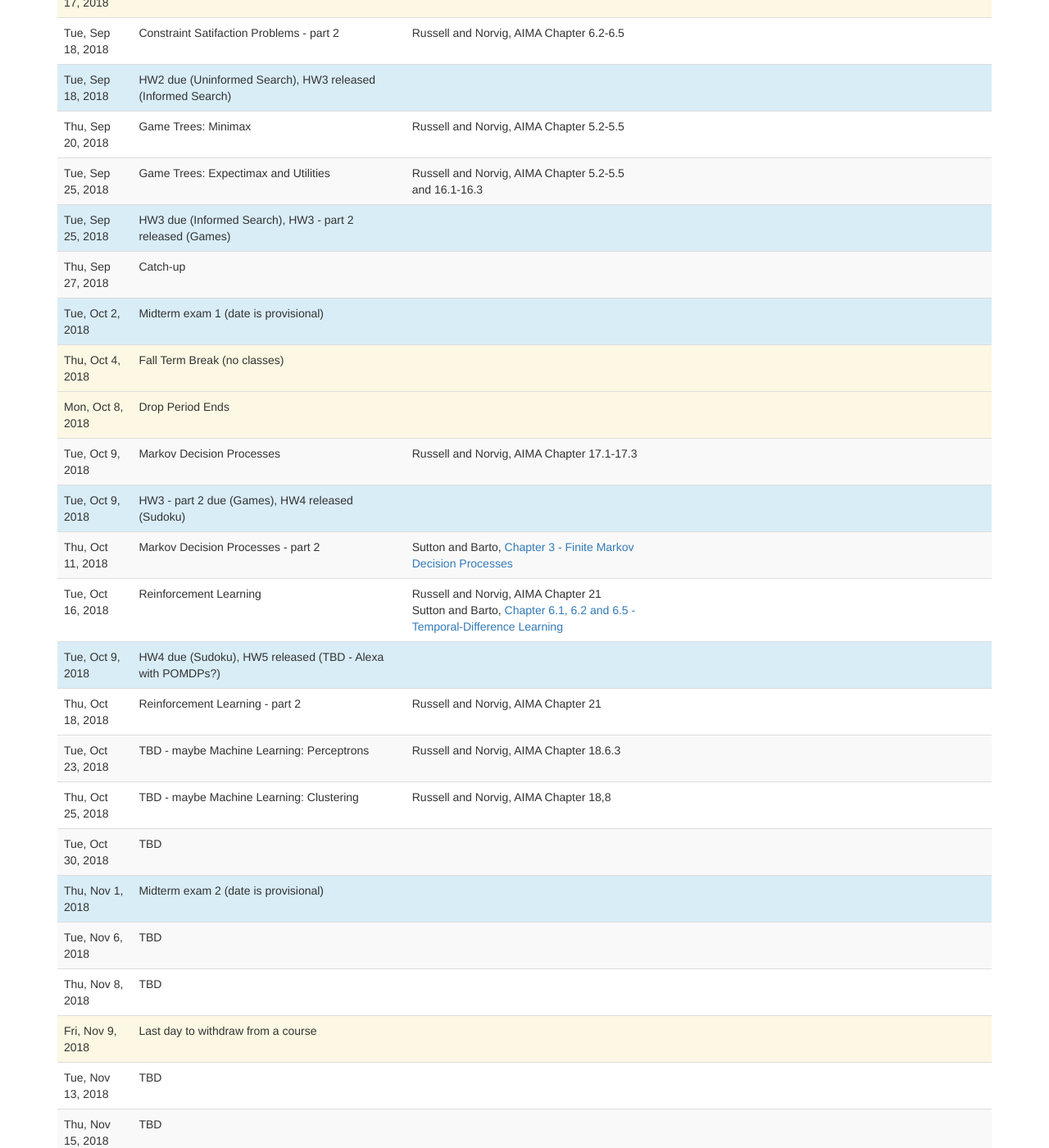
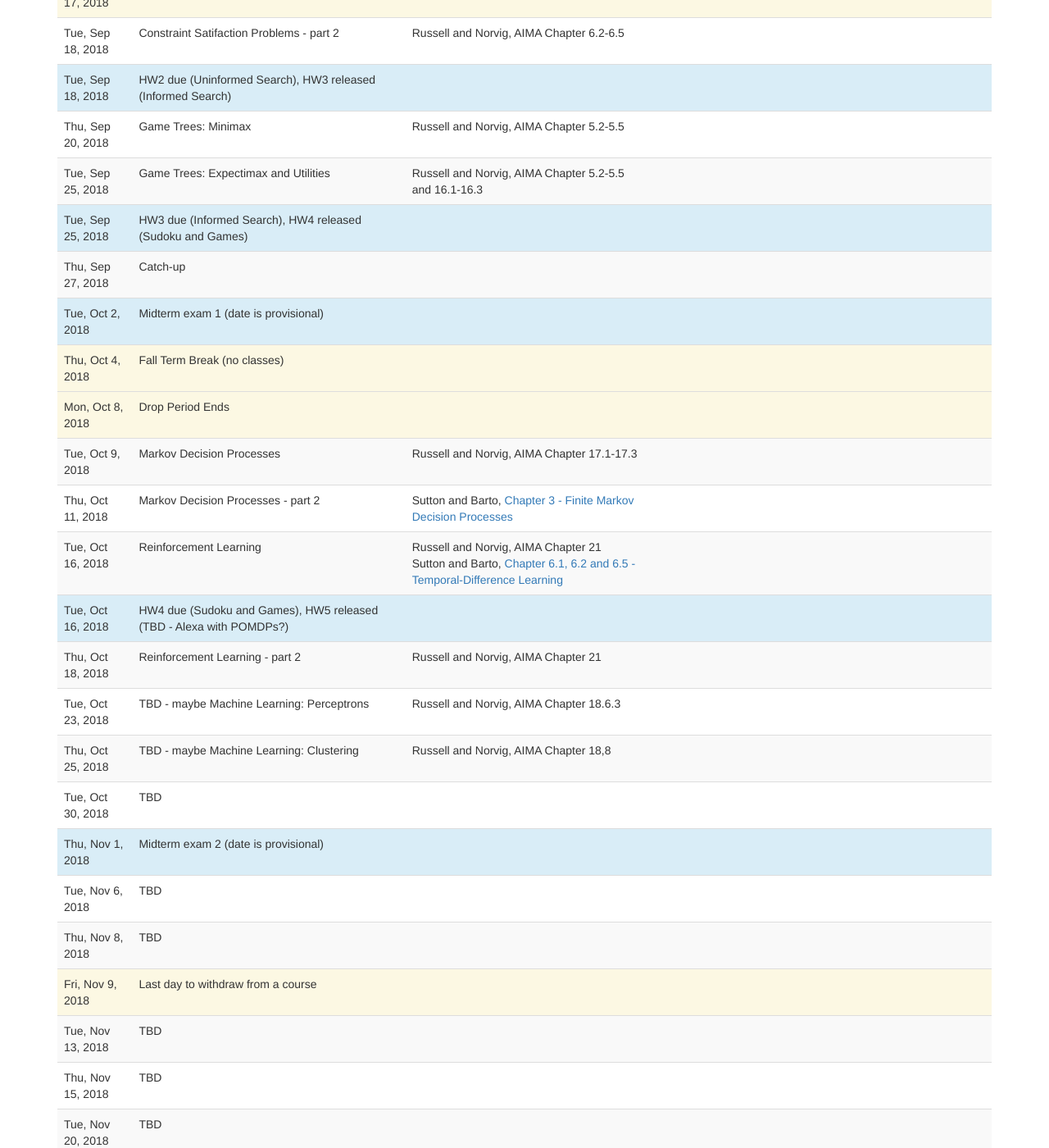
Before and after one commit to artificial-intelligence-class/artificial-intelligence-class.github.io, a Jekyll site: the page built from lectures.md, in a window 1280 px wide and 1400 px high, scrolled down 942 px. Shown: the whole window at 82% size. Built offline with Jekyll 4.4.1, drawn with Linux system fonts in a browser that asks for light colours; nearby versions of some CDN libraries; a script that is not in the unit is left out.

Commit message:
Update schedule for hw3 and hw4 (temporary solution).

```diff
--- a/_data/lectures.yaml
+++ b/_data/lectures.yaml
@@ -154,7 +154,7 @@
       optional: false
 -
   date: 2018-09-25
-  title:  HW3 due (Informed Search), HW3 - part 2 released (Games)
+  title:  HW3 due (Informed Search), HW4 released (Sudoku and Games)
   type: exam
 -
   date: 2018-09-27
@@ -181,10 +181,6 @@
       title: AIMA Chapter 17.1-17.3
       authors: Russell and Norvig
       optional: false
--
-  date: 2018-10-09
-  title:  HW3 - part 2 due (Games), HW4 released (Sudoku)
-  type: exam
 -
   date: 2018-10-11
   slides:
@@ -214,8 +210,8 @@
       url: https://drive.google.com/file/d/1xeUDVGWGUUv1-ccUMAZHJLej2C7aAFWY/view
 
 -
-  date: 2018-10-09
-  title:  HW4 due (Sudoku), HW5 released (TBD - Alexa with POMDPs?)
+  date: 2018-10-16
+  title:  HW4 due (Sudoku and Games), HW5 released (TBD - Alexa with POMDPs?)
   type: exam
 -
   date: 2018-10-18
```
